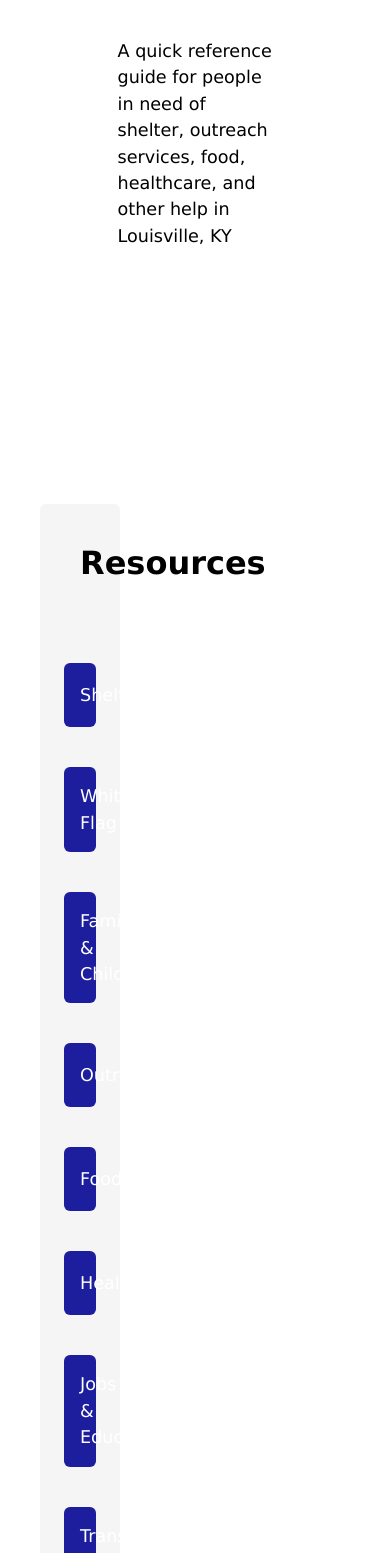
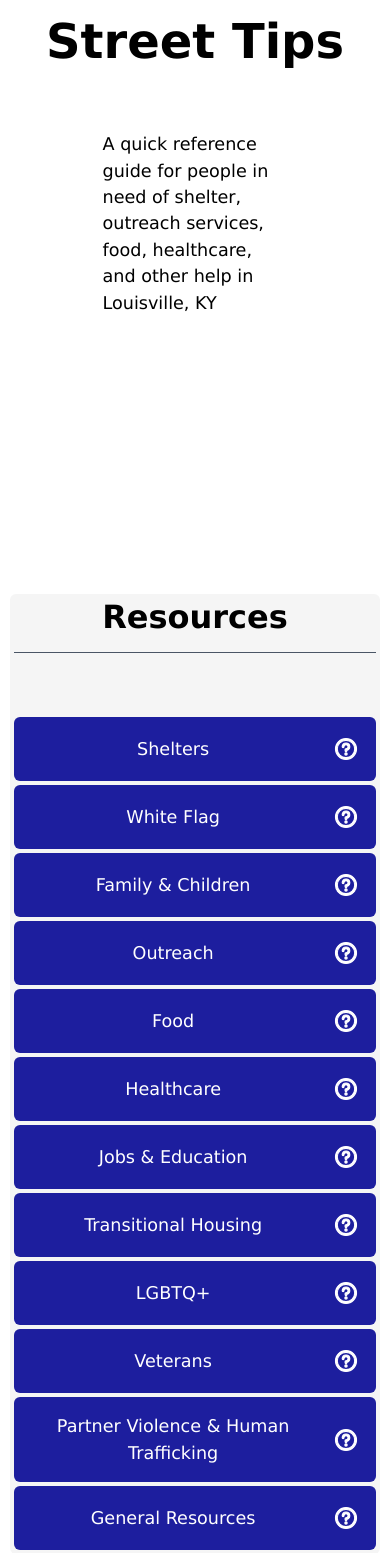
Before and after one commit to dmorton714/HUD-repo, a Vue app in the folder LouCare/: page /street-tips in a window 390 px wide. Shown: the part 380-1933 px from the top of the page. Built offline with nearby package versions, Linux system fonts and the light colour scheme; what @midudev/tailwind-animations would draw is missing.

Commit message:
styled the page a bit

```diff
--- a/LouCare/src/views/street-tips/CardsSidebar.vue
+++ b/LouCare/src/views/street-tips/CardsSidebar.vue
@@ -56,10 +56,10 @@ const streetTips = [
 </script>
 
 <template>
-    <div class="bg-[var(--light-gray)] flex flex-col w-1/4 h-full p-10 rounded-md">
+    <div class="bg-[var(--light-gray)] flex flex-col h-full p-1 rounded-md w-full">
         <h2 class="text-center">Resources</h2>
         <hr class="w-full border-gray-600 mt-4 mb-16">
-        <div class="flex flex-col items-center justify-center gap-10">
+        <div class="flex flex-col items-center justify-center gap-1">
             <ResourceCard v-for="streetTip in streetTips"
             :key="streetTip.resource"
             :resource="streetTip.resource"
--- a/LouCare/src/views/street-tips/StreetTipsView.vue
+++ b/LouCare/src/views/street-tips/StreetTipsView.vue
@@ -191,16 +191,64 @@ const generalInfo = [
 </script>
 
 <template>
-    <div class="w-full p-10 overflow-hidden">
-        <Hero
+  <div class="content-container">
+    <aside class="sidebar">
+      <CardsSidebar />
+    </aside>
+
+    <main class="main-content">
+      <Hero
         title="Street Tips"
         description="A quick reference guide for people in need of shelter, outreach services, food, healthcare, and other help in Louisville, KY"
-        />
-        <CardsSidebar />
-
-
-
-    </div>
+      />
+    </main>
+  </div>
 </template>
 
-<style scoped></style>
+<style scoped>
+.content-container {
+  display: flex;
+  flex-direction: row;
+  align-items: flex-start;
+  justify-content: center;
+  gap: 10px;
+  max-width: 100%;
+  margin-top: 110px;
+  padding: 10px;
+}
+
+/* Sidebar on the left */
+.sidebar {
+  flex: 1;
+  min-width: 20%;
+  display: flex;
+  flex-direction: column;
+  align-items: left;
+  gap: 10px;
+}
+
+/* Main hero content */
+.main-content {
+  flex: 3;
+  display: flex;
+  flex-direction: column;
+  align-items: flex-start;
+}
+
+/* Responsive stacking on small screens */
+@media (max-width: 900px) {
+  .content-container {
+    flex-direction: column;
+    align-items: center;
+  }
+
+  .sidebar {
+    max-width: 100%;
+    order: 2;
+  }
+
+  .main-content {
+    order: 1;
+  }
+}
+</style>
```
